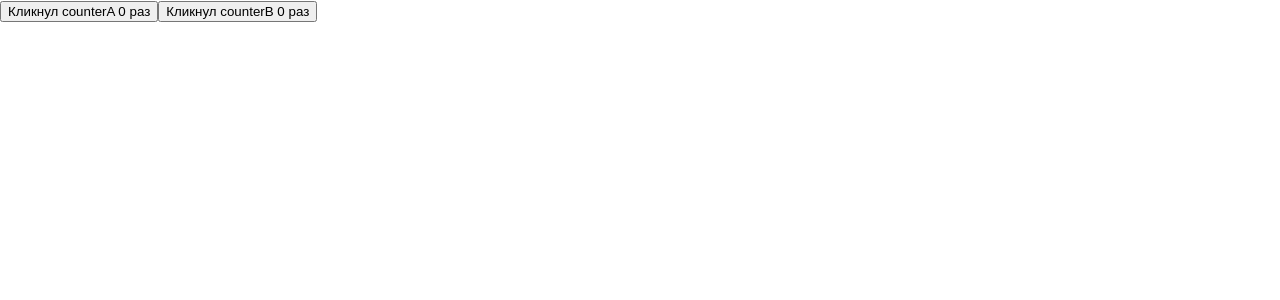
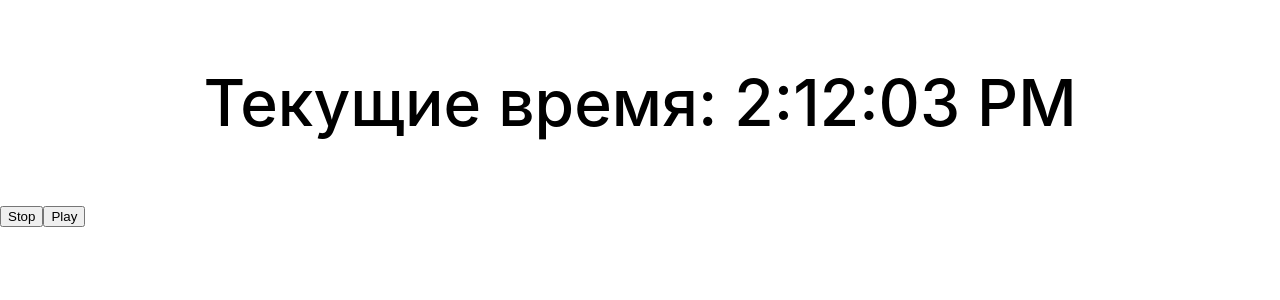
Before and after one commit to BMV-777/bmv-777.github.io-7-huk-1, a React (Create React App) app: page / in a window 1280 px wide. Shown: the top 300 px of the page. Built offline with nearby package versions, Linux system fonts and the light colour scheme.

Commit message:
продолжение изучение huk

```diff
--- a/src/App.js
+++ b/src/App.js
@@ -1,10 +1,11 @@
-import Counter from 'Components/Counter/Counter';
+// import Counter from 'Components/Counter/Counter';
 // import Form from 'Components/Form/Form';
-
+import Clock from 'Components/Clock/Clock';
 function App() {
   return (
     <div>
-      <Counter />
+      <Clock />
+      {/* <Counter /> */}
       {/* <Form /> */}
     </div>
   );
--- /dev/null
+++ b/src/Components/Clock/Clock.js
@@ -0,0 +1,46 @@
+import { useState, useEffect, useRef } from 'react';
+
+const styles = {
+  clockface: {
+    fontSize: 64,
+    fontWeight: 500,
+    textAlign: 'center',
+  },
+};
+
+export default function Clock() {
+  const [time, setTime] = useState(new Date());
+
+  const intervalId = useRef();
+
+  useEffect(() => {
+    intervalId.current = setInterval(() => {
+      setTime(new Date());
+    }, 1000);
+
+    return () => {
+      stop();
+    };
+  }, []);
+
+  const stop = () => {
+    clearInterval(intervalId.current);
+  };
+  const play = () => {
+    intervalId.current = setInterval(() => {
+      setTime(new Date());
+    }, 1000);
+  };
+
+  return (
+    <>
+      <p style={styles.clockface}>Текущие время: {time.toLocaleTimeString()}</p>
+      <button type="button" onClick={stop}>
+        Stop
+      </button>
+      <button type="button" onClick={play}>
+        Play
+      </button>
+    </>
+  );
+}
--- a/src/Components/Counter/Counter.js
+++ b/src/Components/Counter/Counter.js
@@ -1,6 +1,6 @@
-import React, { useState, useEffect } from 'react';
+import { useState, useEffect } from 'react';
 
-const styled = {};
+// const styled = {};
 
 export default function Counter() {
   const [counterA, setCounterA] = useState(0);
@@ -10,28 +10,20 @@ export default function Counter() {
     setCounterA(prevCounterA => prevCounterA + 1);
   };
   const handelCounterBDecrement = () => {
-    setCounterB(prevCounterB => prevCounterB - 1);
+    setCounterB(prevCounterB => prevCounterB + 1);
   };
 
   useEffect(() => {
-    console.log(counterA + ' Привет', +counterB + Date.now());
+    console.log(counterA + ' Rita Привет!', +counterB + Date.now());
   }, [counterA, counterB]);
 
   return (
     <>
-      <button
-        styled={styled.btm}
-        type="button"
-        onClick={handelCounterAIncrement}
-      >
-        Кликнул counterA {counterA} раз
+      <button type="button" onClick={handelCounterAIncrement}>
+        Кликнул counterA Rita нажала {counterA} раз
       </button>
-      <button
-        stuled={styled.btm}
-        type="button"
-        onClick={handelCounterBDecrement}
-      >
-        Кликнул counterB {counterB} раз
+      <button type="button" onClick={handelCounterBDecrement}>
+        Кликнул counterB Rita нажала {counterB} раз
       </button>
     </>
   );
```
Also changed, not shown: 1 other file (tests, documents, lock files or other folders).
